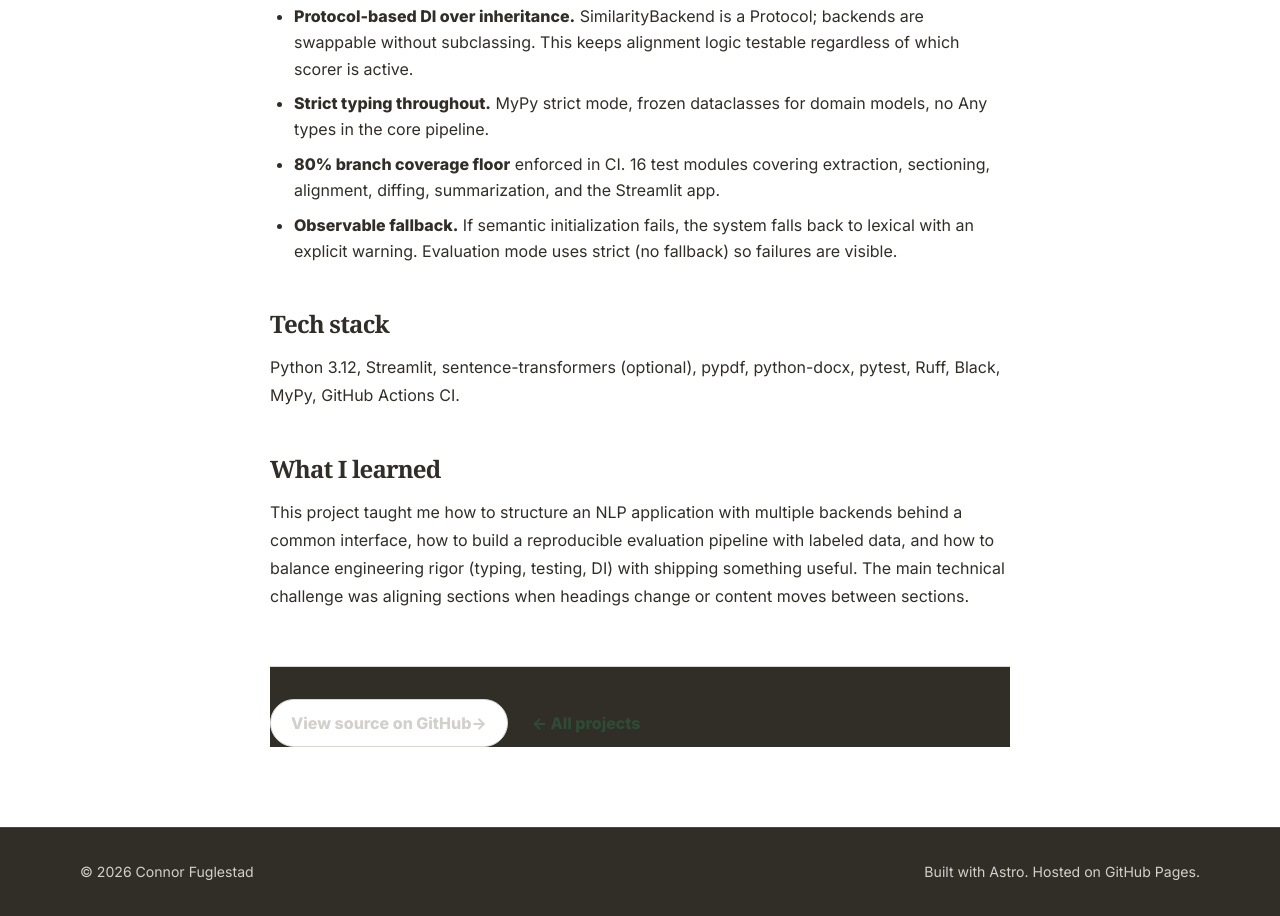
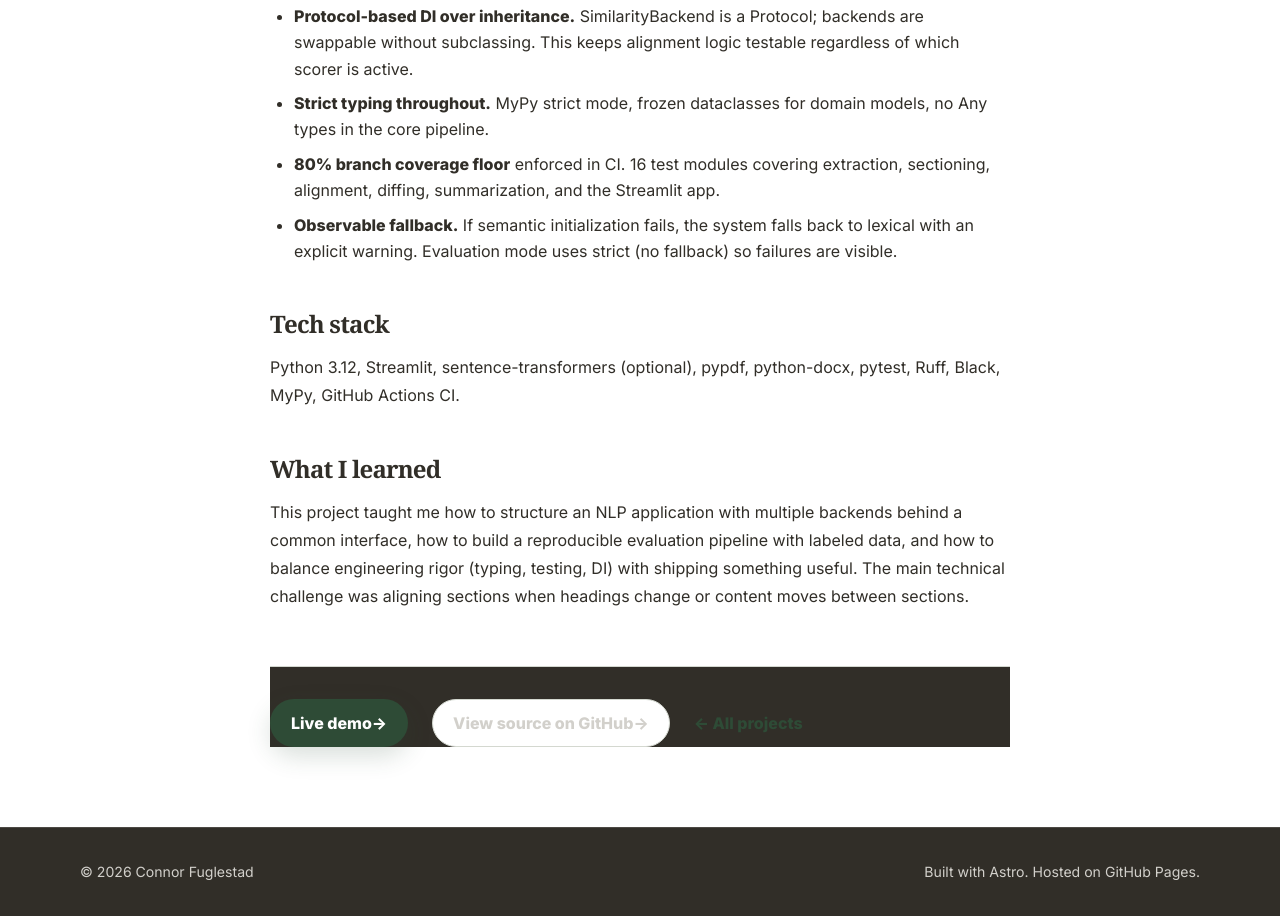
Before and after one commit to cfuglestad/cfuglestad.github.io, an Astro site: page /projects/doc-drift-analyzer in a window 1280 px wide. Shown: the part 1879-2795 px from the top of the page. Built offline with nearby package versions, Linux system fonts and the light colour scheme; Astro itself is replaced by a stand-in of ours.

Commit message:
feat: add live demo links for both deployed projects
- content.config.ts: add optional `demo` url field to schema
- [...slug].astro: render demo link as primary button above GitHub link
- doc-drift-analyzer.md: demo → https://doc-drift-analyzer.streamlit.app/
- resume-optimization.md: demo → https://resume-optimization-tool.streamlit.app/

```diff
--- a/src/content.config.ts
+++ b/src/content.config.ts
@@ -12,6 +12,7 @@ const projects = defineCollection({
     status: z.enum(['complete', 'in-progress']),
     featured: z.boolean().default(false),
     github: z.string().url().optional(),
+    demo: z.string().url().optional(),
     date: z.coerce.date(),
     updatedDate: z.coerce.date().optional(),
   }),
--- a/src/content/projects/doc-drift-analyzer.md
+++ b/src/content/projects/doc-drift-analyzer.md
@@ -6,6 +6,7 @@ tags: ["Python", "NLP", "Streamlit", "Semantic Similarity", "sentence-transforme
 status: "complete"
 featured: true
 github: "https://github.com/cfuglestad/doc-drift-analyzer"
+demo: "https://doc-drift-analyzer.streamlit.app/"
 date: 2026-06-01
 ---
 
--- a/src/content/projects/resume-optimization.md
+++ b/src/content/projects/resume-optimization.md
@@ -6,6 +6,7 @@ tags: ["Python", "LangGraph", "DSPy", "QLoRA", "MLflow", "LangChain", "Fine-tuni
 status: "in-progress"
 featured: true
 github: "https://github.com/cfuglestad/resume-optimization"
+demo: "https://resume-optimization-tool.streamlit.app/"
 date: 2026-07-01
 ---
 
--- a/src/pages/projects/[...slug].astro
+++ b/src/pages/projects/[...slug].astro
@@ -48,6 +48,11 @@ const categoryLabel = {
       </div>
 
       <footer class="project-page-footer">
+        {project.data.demo && (
+          <a class="button primary" href={project.data.demo} target="_blank" rel="noreferrer">
+            Live demo <span aria-hidden="true">→</span>
+          </a>
+        )}
         {project.data.github && (
           <a class="button secondary" href={project.data.github} target="_blank" rel="noreferrer">
             View source on GitHub <span aria-hidden="true">→</span>
```
